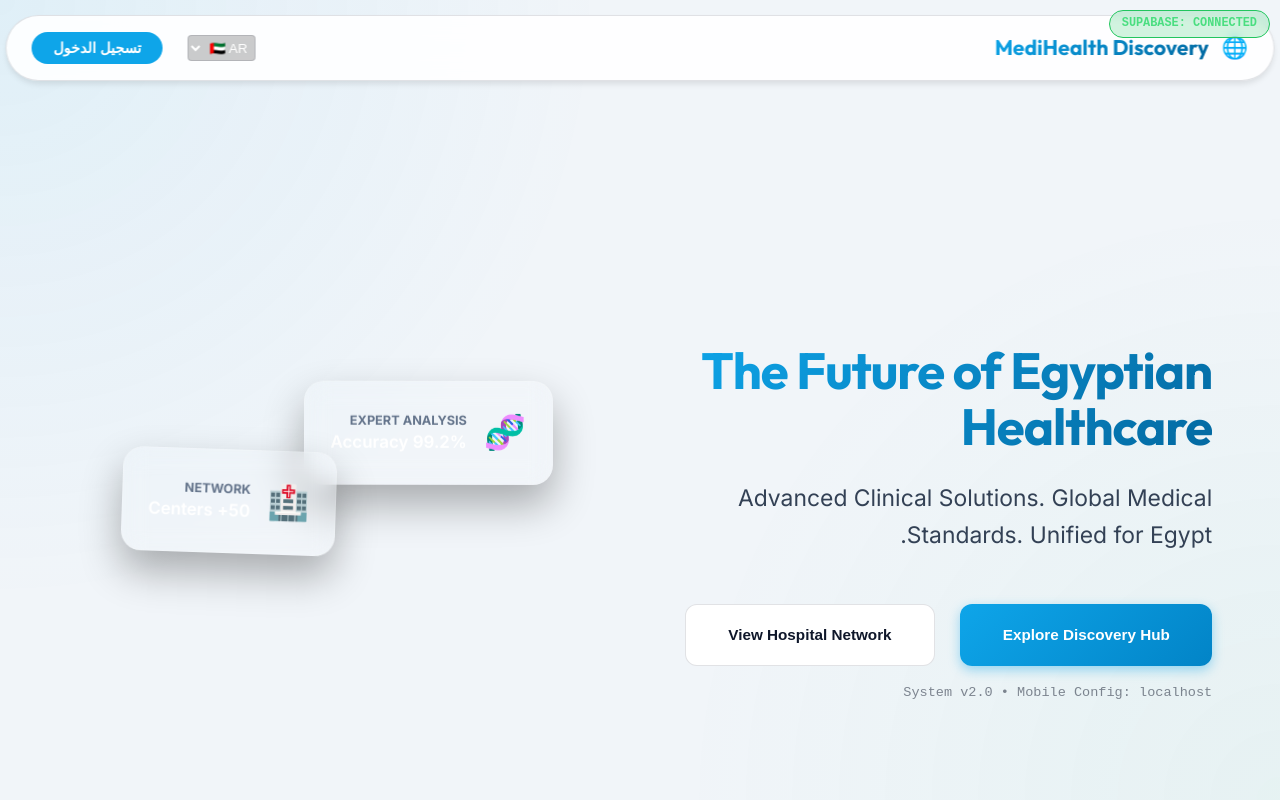
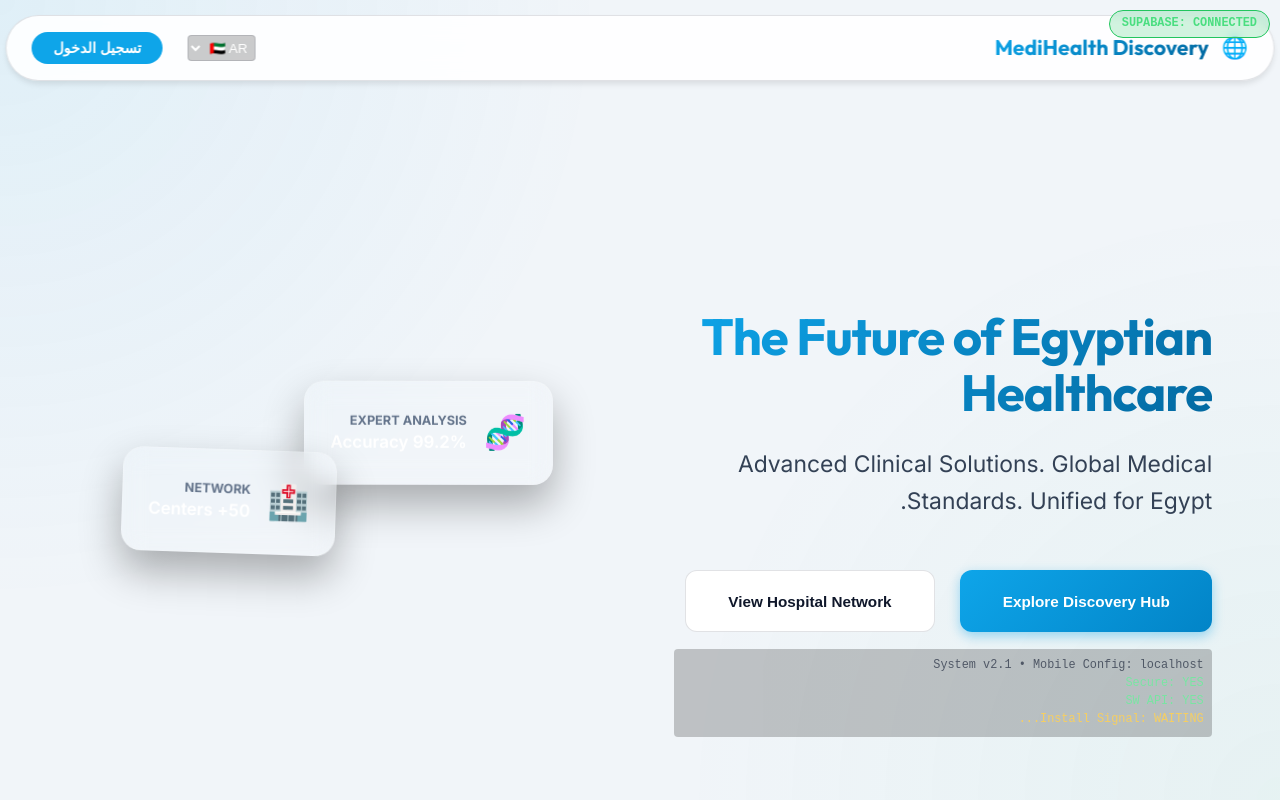
Before and after one commit to yousef469/medication-system, a React (Vite) app: page / in a window 1280 px wide. Shown: the top 800 px of the page. Built offline with nearby package versions, Linux system fonts and the light colour scheme; no server answers; the database is empty.

Commit message:
Feat: Add PWA visual diagnostics panel

```diff
--- a/src/components/dashboards/LandingPage.jsx
+++ b/src/components/dashboards/LandingPage.jsx
@@ -61,8 +61,11 @@ const LandingPage = ({ onGetStarted }) => {
                             View Hospital Network
                         </button>
                     </div>
-                    <div style={{ marginTop: '1rem', opacity: 0.5, fontSize: '0.8rem', fontFamily: 'monospace' }}>
-                        System v2.0 • Mobile Config: {window.location.hostname}
+                    <div style={{ marginTop: '1rem', opacity: 0.7, fontSize: '0.7rem', fontFamily: 'monospace', background: 'rgba(0,0,0,0.3)', padding: '0.5rem', borderRadius: '4px' }}>
+                        <div>System v2.1 • Mobile Config: {window.location.hostname}</div>
+                        <div style={{ color: window.isSecureContext ? '#4ade80' : '#f87171' }}>Secure: {window.isSecureContext ? 'YES' : 'NO'}</div>
+                        <div style={{ color: 'serviceWorker' in navigator ? '#4ade80' : '#f87171' }}>SW API: {'serviceWorker' in navigator ? 'YES' : 'NO'}</div>
+                        <div style={{ color: deferredPrompt ? '#4ade80' : '#fbbf24' }}>Install Signal: {deferredPrompt ? 'RECEIVED' : 'WAITING...'}</div>
                     </div>
                 </div>
                 <div className="hero-visual">
```
